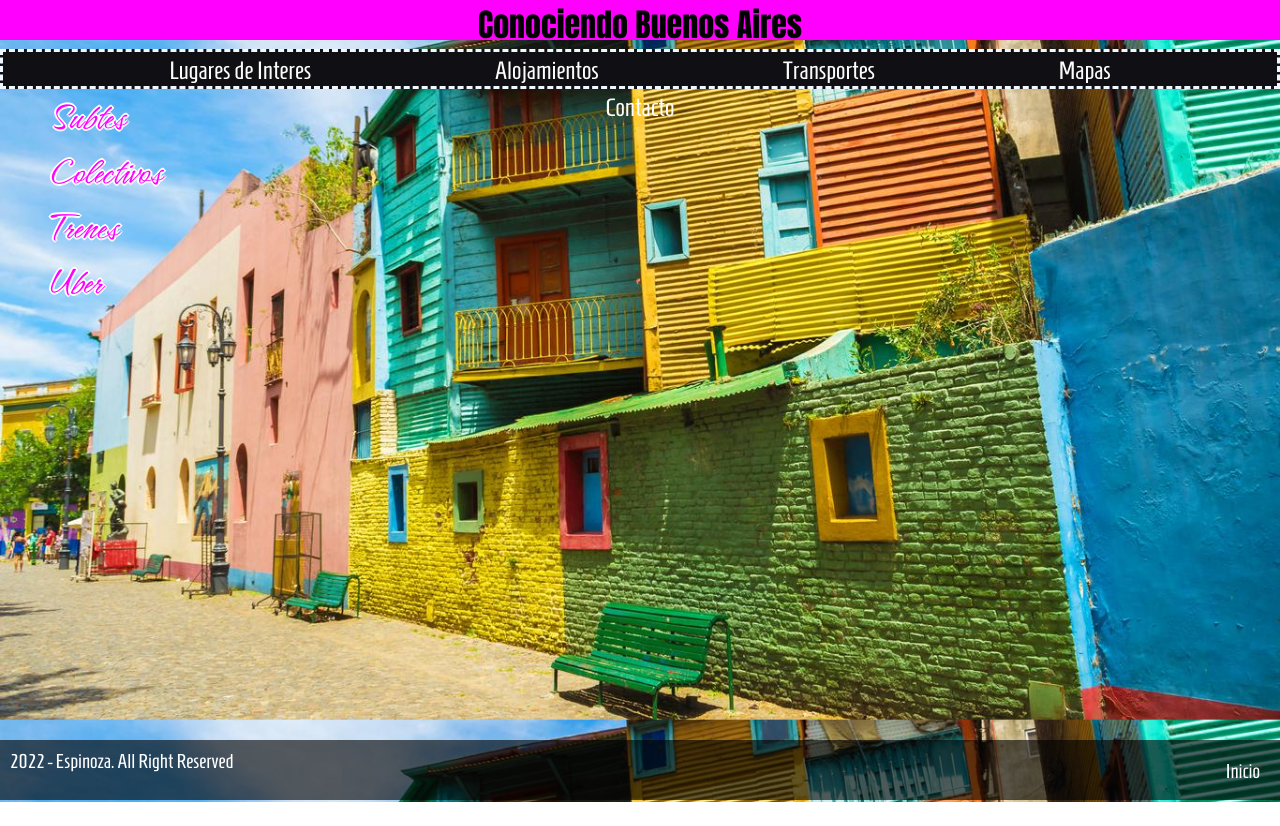
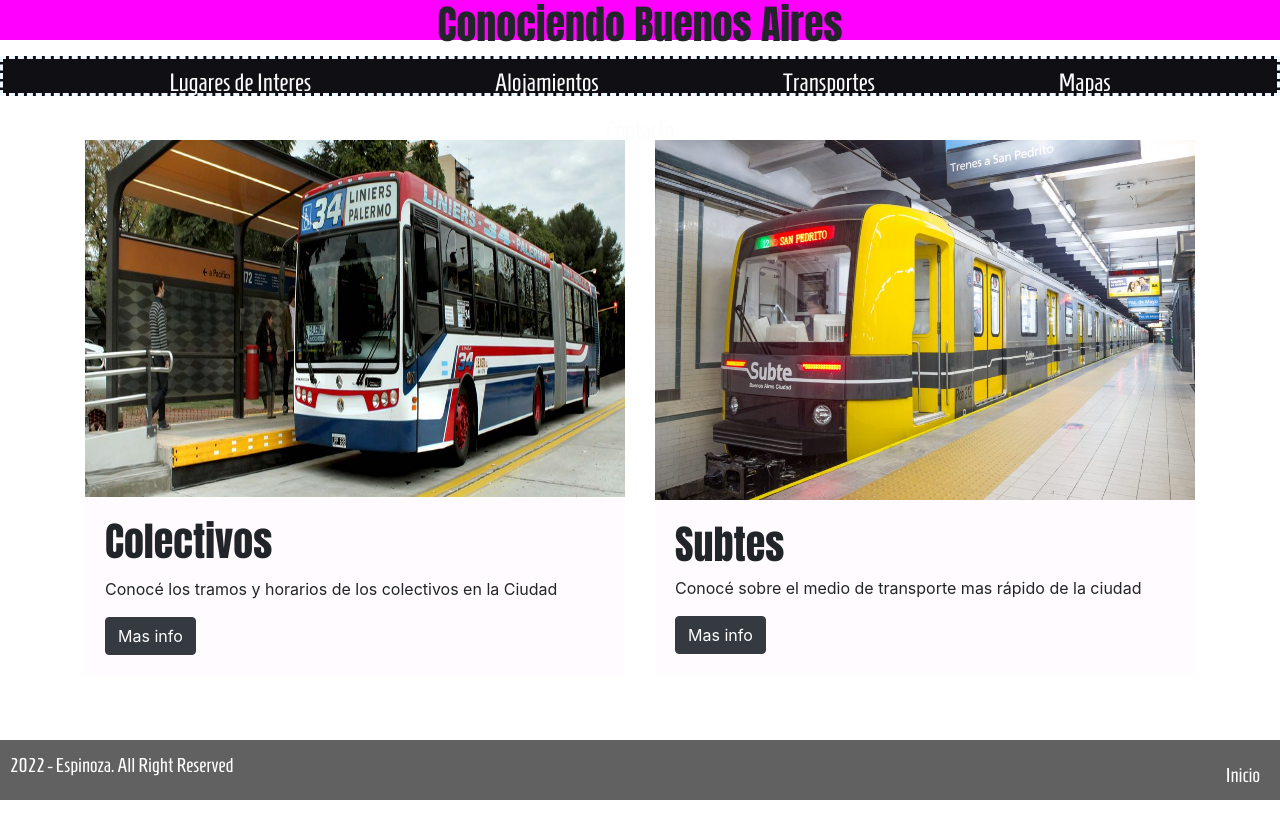
Before and after one commit to abelenespinoza/conociendobuenosaires, a plain HTML site: page paginas/transportes.html in a window 1280 px wide. Before the commit the page ends 802 px from the top, so only its background shows below. Drawn offline with nearby package versions, Linux system fonts and the light colour scheme.

Commit message:
hice hoja definitiva transportes bootstrap

```diff
--- a/paginas/transportes.html
+++ b/paginas/transportes.html
@@ -6,8 +6,9 @@
     <meta name="viewport" content="width=device-width, initial-scale=1.0">
     <title>Transportes</title>
     <link rel="stylesheet" href="../styles.css">
+    <link rel="stylesheet" href="https://cdn.jsdelivr.net/npm/bootstrap@4.6.1/dist/css/bootstrap.min.css" integrity="sha384-zCbKRCUGaJDkqS1kPbPd7TveP5iyJE0EjAuZQTgFLD2ylzuqKfdKlfG/eSrtxUkn" crossorigin="anonymous">
 </head>
-<body class="body-laboca">
+<body class="">
      <header class="headerconociendo">
         <h1>Conociendo Buenos Aires</h1>
         <nav>
@@ -22,17 +23,47 @@
             </ul>
 	</nav>
 	</header>
-    <main>
 
-    <ul class="letraparasubsecciones">
-		<li> Subtes </li>
-        <li> Colectivos </li>
-        <li> Trenes </li>
-        <li> Uber </li>
-        </ul>
-    </main>
+  <main>
+
+     <div class="container">
+
+        <div class="row">
+
+            <div class="col-12 col-lg-6">
+
+                  <img src="/resources/Colectivo-Buenos-AIres.jpeg" class="card-img-top-colectivos" alt="...">
+                  <div class="card-body">
+                  <h5 class="card-title">Colectivos</h5>
+                  <p class="card-text">Conocé los tramos y horarios de los colectivos en la Ciudad</p>
+                  <a href="https://moovitapp.com" target="_blank" class="btn btn-dark">Mas info</a>
+             </div>
+
+       </div>
+
+
+             <div class="col-12 col-lg-6">
+
+                 <img src="/resources/Subte-1024x683.jpeg" class="card-img-top-subte" alt="...">
+                 <div class="card-body">
+                 <h5 class="card-title-subtes">Subtes</h5>
+                 <p class="card-text">Conocé sobre el medio de transporte mas rápido de la ciudad</p>
+                 <a href="https://www.metrovias.com.ar" target="_blank" class="btn btn-dark">Mas info</a>
+             </div>
+    </div>
+
+ </main>
     <footer class="footerfijo">
 		<div> <p class="footer1"> 2022 - Espinoza. All Right Reserved</p></div> <a p class="footer2" href="../index.html"> Inicio</p></a>
 </footer>
+
+
+
+
+
+<script src="https://cdn.jsdelivr.net/npm/jquery@3.5.1/dist/jquery.slim.min.js" integrity="sha384-DfXdz2htPH0lsSSs5nCTpuj/zy4C+OGpamoFVy38MVBnE+IbbVYUew+OrCXaRkfj" crossorigin="anonymous"></script>
+<script src="https://cdn.jsdelivr.net/npm/popper.js@1.16.1/dist/umd/popper.min.js" integrity="sha384-9/reFTGAW83EW2RDu2S0VKaIzap3H66lZH81PoYlFhbGU+6BZp6G7niu735Sk7lN" crossorigin="anonymous"></script>
+<script src="https://cdn.jsdelivr.net/npm/bootstrap@4.6.1/dist/js/bootstrap.min.js" integrity="sha384-VHvPCCyXqtD5DqJeNxl2dtTyhF78xXNXdkwX1CZeRusQfRKp+tA7hAShOK/B/fQ2" crossorigin="anonymous"></script>
+
 </body>
 </html>
--- a/styles.css
+++ b/styles.css
@@ -383,7 +383,7 @@ height: 220px;
 
 .card-img-top-colectivos {
     width: 100%;
-    height: 300px;
+    height: 357px;
 }
 
 .card {
```
Also changed, not shown: paginas/transportes copy.html (deleted, +0 -70 lines).
